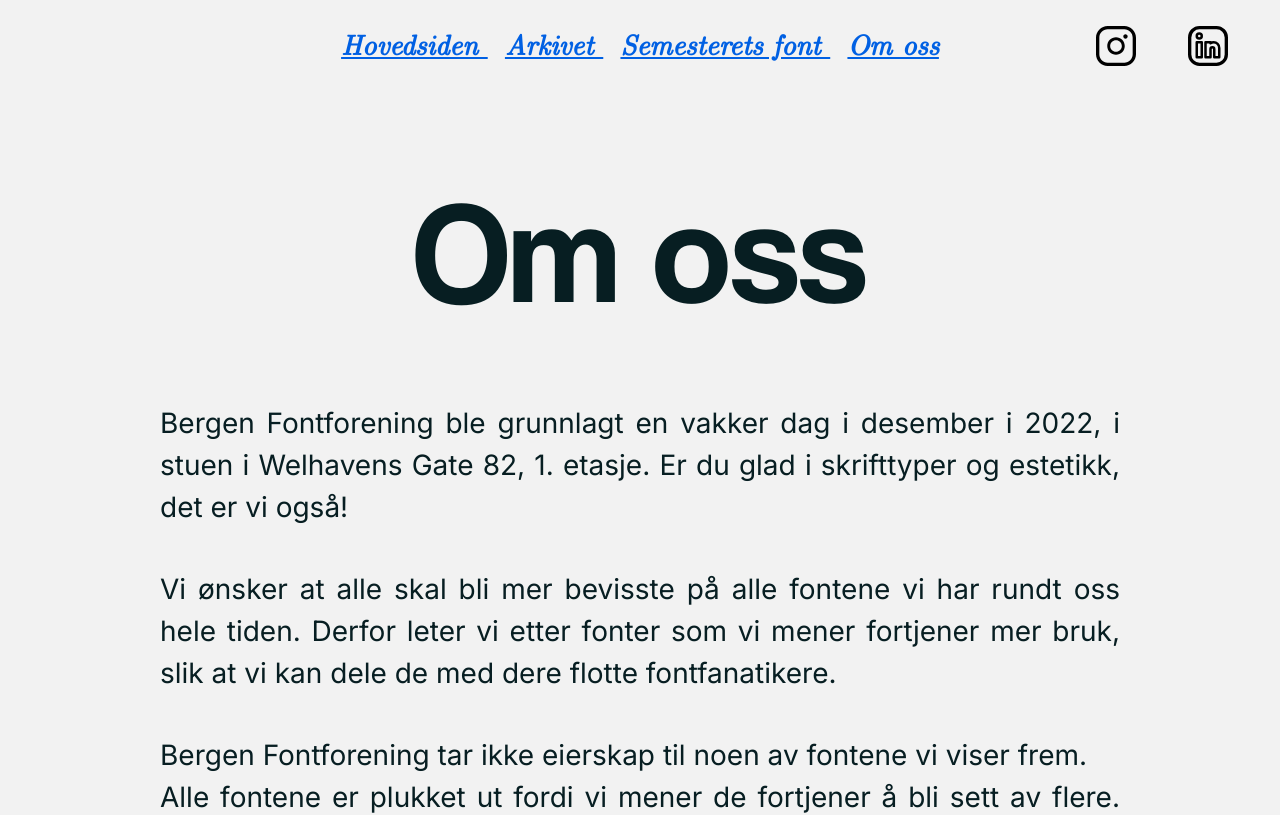
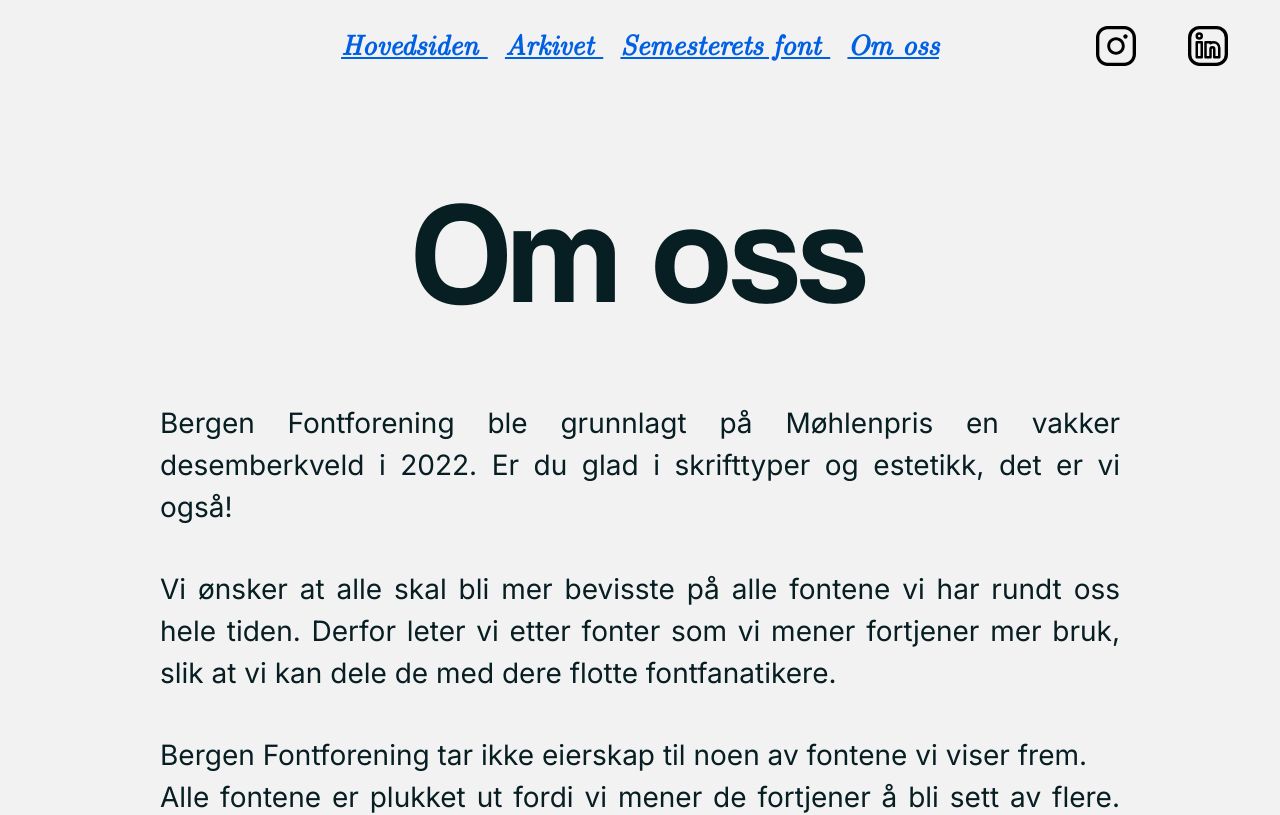
Before and after one commit to Erik-G-I/BergenFont, a Next.js app: page /om in a window 1280 px wide. Shown: the top 815 px of the page. Built offline with nearby package versions, Linux system fonts and the light colour scheme; a web font is replaced by a local one.

Commit message:
Update founding location description for clarity

```diff
--- a/app/om/page.tsx
+++ b/app/om/page.tsx
@@ -4,8 +4,7 @@ export default function Om() {
       <div className="pageblock">
         <h1 className="title">Om oss</h1>
         <p className="text">
-          Bergen Fontforening ble grunnlagt en vakker dag i desember i 2022, i
-          stuen i Welhavens Gate 82, 1. etasje. Er du glad i skrifttyper og
+          Bergen Fontforening ble grunnlagt på Møhlenpris en vakker desemberkveld i 2022. Er du glad i skrifttyper og
           estetikk, det er vi også!
         </p>
         <p className="text">
```
